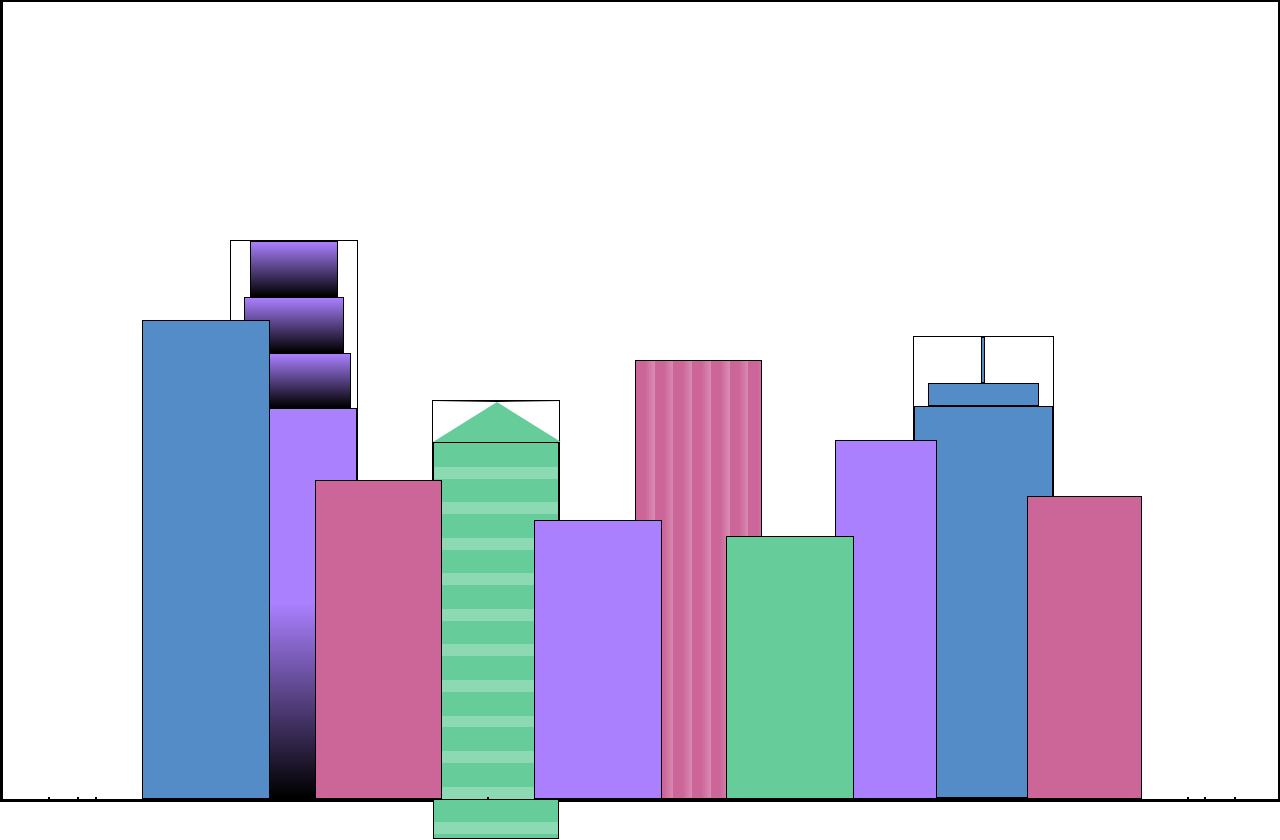
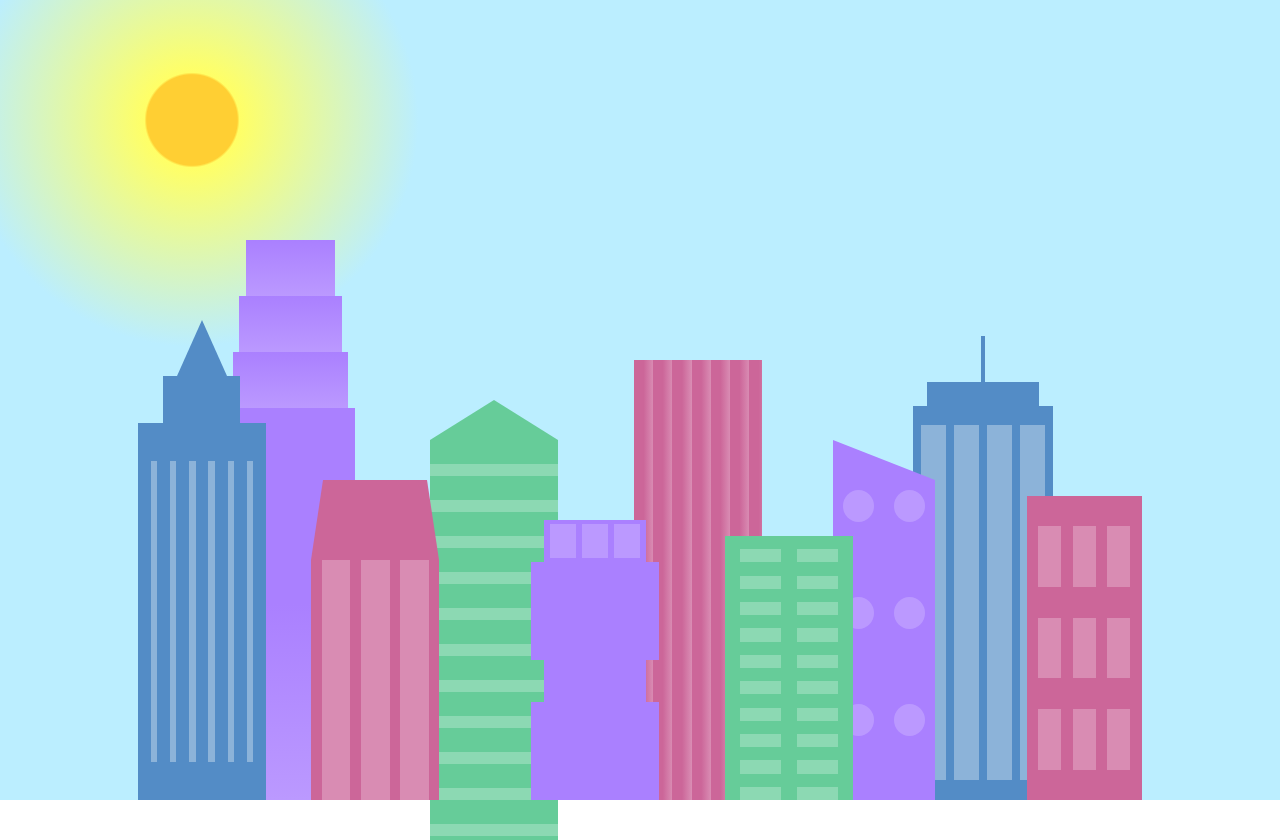
Before and after one commit to Scrainer/freeCodeCamp-Certs, a plain HTML site: page Responsive Web Design Certification/15-City Skyline/index.html in a window 1280 px wide. Drawn offline with Linux system fonts and the light colour scheme.

Commit message:
Completed - City Skyline
Completed the City Skyline project of the certification

```diff
--- a/Responsive Web Design Certification/15-City Skyline/index.html
+++ b/Responsive Web Design Certification/15-City Skyline/index.html
@@ -7,7 +7,7 @@
     <link rel="stylesheet" href="styles.css">
 </head>
 <body>
-    <div class="background-buildings">
+    <div class="background-buildings sky">
         <div></div>
         <div></div>
         <div class="bb1 building-wrap">
@@ -25,7 +25,12 @@
         <div class="bb4 building-wrap">
             <div class="bb4a"></div>
             <div class="bb4b"></div>
-            <div class="bb4c"></div>
+            <div class="bb4c window-wrap">
+                <div class="bb4-window"></div>
+                <div class="bb4-window"></div>
+                <div class="bb4-window"></div>
+                <div class="bb4-window"></div>
+            </div>
         </div>
         <div></div>
         <div></div>
@@ -33,11 +38,41 @@
     <div class="foreground-buildings">
         <div></div>
         <div></div>
-        <div class="fb1"></div>
-        <div class="fb2"></div>
+        <div class="fb1 building-wrap">
+            <div class="fb1a"></div>
+            <div class="fb1b"></div>
+            <div class="fb1c"></div>
+        </div>
+        <div class="fb2">
+            <div class="fb2a"></div>
+            <div class="fb2b window-wrap">
+                <div class="fb2-window"></div>
+                <div class="fb2-window"></div>
+                <div class="fb2-window"></div>
+            </div>
+        </div>
         <div></div>
-        <div class="fb3"></div>
-        <div class="fb4"></div>
+        <div class="fb3 building-wrap">
+            <div class="fb3a window-wrap">
+                <div class="fb3-window"></div>
+                <div class="fb3-window"></div>
+                <div class="fb3-window"></div>
+            </div>
+            <div class="fb3b"></div>
+            <div class="fb3a"></div>
+            <div class="fb3b"></div>
+        </div>
+        <div class="fb4">
+            <div class="fb4a"></div>
+            <div class="fb4b">
+                <div class="fb4-window"></div>
+                <div class="fb4-window"></div>
+                <div class="fb4-window"></div>
+                <div class="fb4-window"></div>
+                <div class="fb4-window"></div>
+                <div class="fb4-window"></div>
+            </div>
+        </div>
         <div class="fb5"></div>
         <div class="fb6"></div>
         <div></div>
--- a/Responsive Web Design Certification/15-City Skyline/styles.css
+++ b/Responsive Web Design Certification/15-City Skyline/styles.css
@@ -3,14 +3,13 @@
     --building-color2: #66cc99;
     --building-color3: #cc6699;
     --building-color4: #538cc6;
-    --window-color1: black;
+    --window-color1: #bb99ff;
     --window-color2: #8cd9b3;
     --window-color3: #d98cb3;
     --window-color4: #8cb3d9;
 }
 
 * {
-    border: 1px solid black;
     box-sizing: border-box;
 }
 
@@ -34,6 +33,22 @@
     display: flex;
     flex-direction: column;
     align-items: center;
+}
+
+.window-wrap {
+    display: flex;
+    align-items: center;
+    justify-content: space-evenly;
+}
+
+.sky {
+    background: radial-gradient(
+        circle closest-corner at 15% 15%,
+        #ffcf33,
+        #ffcf33 20%,
+        #ffff66 21%,
+        #bbeeff 100%
+    );
 }
 
 /* BACKGROUND BUILDINGS - "bb" stands for "background building" */
@@ -128,44 +143,182 @@
     background-color: var(--building-color4);
 }
 
+.bb4-window {
+    width: 18%;
+    height: 90%;
+    background-color: var(--window-color4);
+}
+
 /* FOREGROUND BUILDINGS - "fb" stands for "foreground building" */
 
 .fb1 {
     width: 10%;
     height: 60%;
+}
+
+.fb1a{
+    border-bottom: 7vh solid var(--building-color4);
+    border-left: 2vw solid transparent;
+    border-right: 2vw solid transparent;
+}
+
+.fb1b {
+    width: 60%;
+    height: 10%;
     background-color: var(--building-color4);
+}
+
+.fb1c {
+    width: 100%;
+    height: 80%;
+    background: repeating-linear-gradient(
+        90deg,
+        var(--building-color4),
+        var(--building-color4) 10%,
+        transparent 10%,
+        transparent 15%
+    ),
+    repeating-linear-gradient(
+        var(--building-color4),
+        var(--building-color4) 10%,
+        var(--window-color4) 10%,
+        var(--window-color4) 90%
+    );
 }
 
 .fb2 {
     width: 10%;
     height: 40%;
+}
+
+.fb2a {
+    width: 100%;
+    border-bottom: 10vh solid var(--building-color3);
+    border-left: 1vw solid transparent;
+    border-right: 1vw solid transparent;
+}
+
+.fb2b {
+    width: 100%;
+    height: 75%;
     background-color: var(--building-color3);
+}
+
+.fb2-window {
+    width: 22%;
+    height: 100%;
+    background-color: var(--window-color3);
 }
 
 .fb3 {
     width: 10%;
     height: 35%;
+}
+
+.fb3a {
+    width: 80%;
+    height: 15%;
     background-color: var(--building-color1);
+}
+
+.fb3b {
+    width: 100%;
+    height: 35%;
+    background-color: var(--building-color1);
+}
+
+.fb3-window {
+    width: 25%;
+    height: 80%;
+    background-color: var(--window-color1);
 }
 
 .fb4 {
     width: 8%;
     height: 45%;
-    background-color: var(--building-color1);
     position: relative;
     left: 10%;
+}
+
+.fb4a {
+    border-top: 5vh solid transparent;
+    border-left: 8vw solid var(--building-color1);
+}
+
+.fb4b {
+    width: 100%;
+    height: 89%;
+    background-color: var(--building-color1);
+    display: flex;
+    flex-wrap: wrap;
+}
+
+.fb4-window {
+    width: 30%;
+    height: 10%;
+    border-radius: 50%;
+    background-color: var(--window-color1);
+    margin: 10%;
 }
 
 .fb5 {
     width: 10%;
     height: 33%;
-    background-color: var(--building-color2);
     position: relative;
     right: 10%;
+    background: repeating-linear-gradient(
+        var(--building-color2),
+        var(--building-color2) 5%,
+        transparent 5%,
+        transparent 10%
+    ),
+    repeating-linear-gradient(
+        90deg,
+        var(--building-color2),
+        var(--building-color2) 12%,
+        var(--window-color2) 12%,
+        var(--window-color2) 44%
+    );
+
 }
 
 .fb6 {
     width: 9%;
     height: 38%;
-    background-color: var(--building-color3);
+    background: repeating-linear-gradient(
+        90deg,
+        var(--building-color3),
+        var(--building-color3) 10%,
+        transparent 10%,
+        transparent 30%
+    ),
+    repeating-linear-gradient(
+        var(--building-color3),
+        var(--building-color3) 10%,
+        var(--window-color3) 10%,
+        var(--window-color3) 30%
+    );
 }
+
+@media (max-width: 1000px) {
+    :root {
+        --building-color1: #000;
+        --building-color2: #000;
+        --building-color3: #000;
+        --building-color4: #000;
+        --window-color1: #777;
+        --window-color2: #777;
+        --window-color3: #777;
+        --window-color4: #777;
+    }
+
+    .sky {
+        background: radial-gradient(
+            circle closest-corner at 15% 15%,
+            #ccc,
+            #ccc 20%,
+            #445 21%,
+            #223 100%
+        );
+    }
+}
```
Also changed, not shown: 1 other file.
